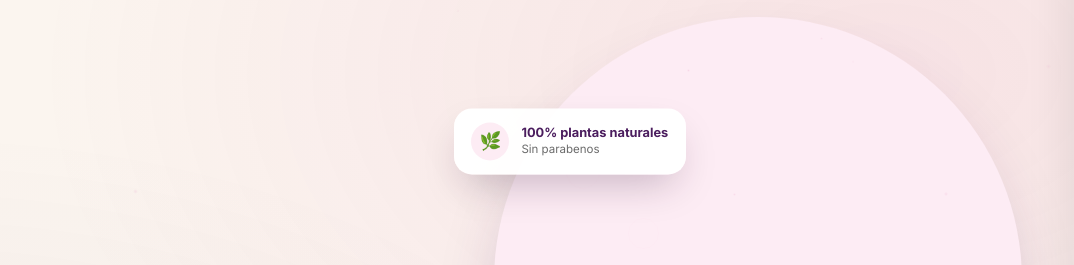
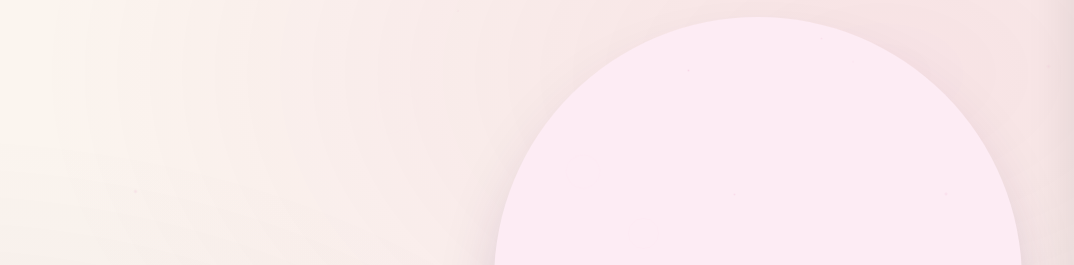
Before and after one commit to juanpablofernandezgonzalez0-bitido/catalogo-3d, a website built with Vite: page index.html in a window 1280 px wide. Shown: the part 95-360 px from the top of the page, 206-1280 px from the left. Built offline with nearby package versions, Linux system fonts and the light colour scheme; animation ran at ten frames a second; files whose address does not match are found by name; a web font is replaced by a local one.

Commit message:
Quitar tarjetas flotantes del hero
Co-Authored-By: Claude Opus 5.5 <noreply@anthropic.com>

```diff
--- a/index.html
+++ b/index.html
@@ -83,14 +83,6 @@
             <div class="hero-photo">
               <img alt="Clientas felices con productos MASSS CABELLOS" loading="eager" fetchpriority="high" data-deco="hero">
             </div>
-            <div class="hero-float hero-float-top" aria-hidden="true">
-              <span class="hero-float-icon">🌿</span>
-              <span><strong>100% plantas naturales</strong><small>Sin parabenos</small></span>
-            </div>
-            <a href="#productos" class="hero-float hero-float-bottom" id="heroBestseller" hidden>
-              <span class="hero-float-icon">★</span>
-              <span><small>Más vendido</small><strong id="heroBestName"></strong><em id="heroBestPrice"></em></span>
-            </a>
           </div>
         </div>
         <canvas id="three-canvas"></canvas>
--- a/src/products.js
+++ b/src/products.js
@@ -43,7 +43,6 @@ export async function renderProducts() {
     fillGrid('grid-productos', groups[activeFilter]);
     renderFilterBar(groups);
     renderKitFeature(groups.viajero[0]);
-    renderBestseller(products);
 
     document.dispatchEvent(new CustomEvent('cart-update'));
     return products;
@@ -108,18 +107,6 @@ function renderKitFeature(p) {
       </div>
     </div>`;
   el.hidden = false;
-}
-
-// Tarjeta flotante del hero con el producto marcado como "Más vendido"
-function renderBestseller(products) {
-  const box = document.getElementById('heroBestseller');
-  if (!box) return;
-  const best = products.find(p => /vendid/i.test(p.badge || ''));
-  if (!best) return;
-  document.getElementById('heroBestName').textContent = best.name || '';
-  const price = minPrice(best);
-  document.getElementById('heroBestPrice').textContent = price !== null ? 'Desde ' + money(price) : '';
-  box.hidden = false;
 }
 
 export function setCatalogFilter(key) {
--- a/src/style.css
+++ b/src/style.css
@@ -1965,45 +1965,6 @@ body:has(.lightbox.active) .wa-float { opacity: 0; pointer-events: none; }
 }
 .hero-photo img { width: 100%; height: 100%; object-fit: cover; display: block; }
 
-.hero-float {
-  position: absolute;
-  display: flex;
-  align-items: center;
-  gap: 0.75rem;
-  padding: 0.85rem 1.1rem;
-  background: rgba(255, 255, 255, 0.96);
-  border-radius: 18px;
-  box-shadow: 0 18px 40px -12px rgba(42, 16, 51, 0.28);
-  font-size: 0.8rem;
-  line-height: 1.3;
-  color: var(--text);
-  text-decoration: none;
-  animation: floatY 6s ease-in-out infinite;
-  z-index: 2;
-}
-.hero-float > span:last-child { display: flex; flex-direction: column; }
-.hero-float strong { font-weight: 700; color: var(--plum); }
-.hero-float small { color: var(--text-dim); font-size: 0.72rem; }
-.hero-float em { font-style: normal; color: var(--rose); font-weight: 700; }
-.hero-float-icon {
-  width: 38px; height: 38px;
-  border-radius: 50%;
-  display: grid; place-items: center;
-  background: var(--rose-subtle);
-  color: var(--rose);
-  font-size: 1.1rem;
-  flex-shrink: 0;
-}
-.hero-float-top { top: 14%; left: -2.5rem; }
-.hero-float-bottom { bottom: 9%; right: -2rem; animation-delay: -3s; }
-.hero-float-bottom .hero-float-icon { background: var(--plum); color: #fff; }
-.hero-float-bottom:hover { transform: translateY(-3px); }
-
-@keyframes floatY {
-  0%, 100% { transform: translateY(0); }
-  50% { transform: translateY(-8px); }
-}
-
 @media (max-width: 900px) {
   .hero-inner {
     flex-direction: column;
@@ -2016,8 +1977,6 @@ body:has(.lightbox.active) .wa-float { opacity: 0; pointer-events: none; }
   .hero-logo { width: 120px; margin-left: auto; margin-right: auto; }
   .hero-subtitle { margin-left: auto; margin-right: auto; }
   .hero-visual { width: 100%; max-width: 420px; height: auto; min-height: 0; }
-  .hero-float-top { left: -0.5rem; }
-  .hero-float-bottom { right: -0.5rem; }
 }
 
 /* Franja de beneficios */
```
